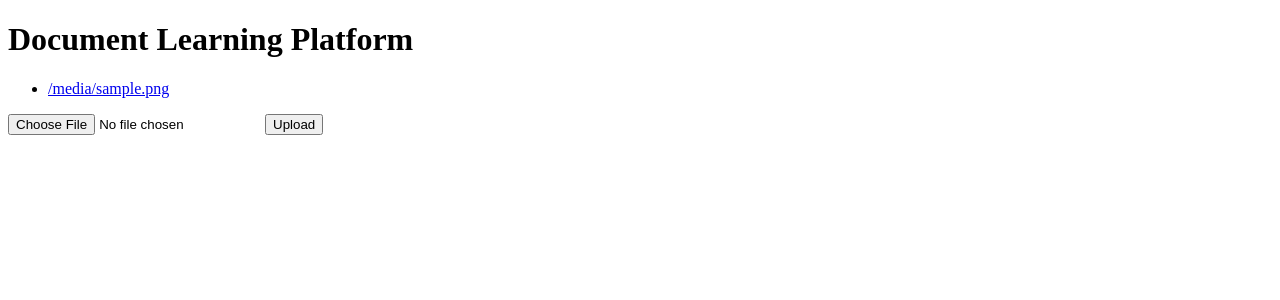
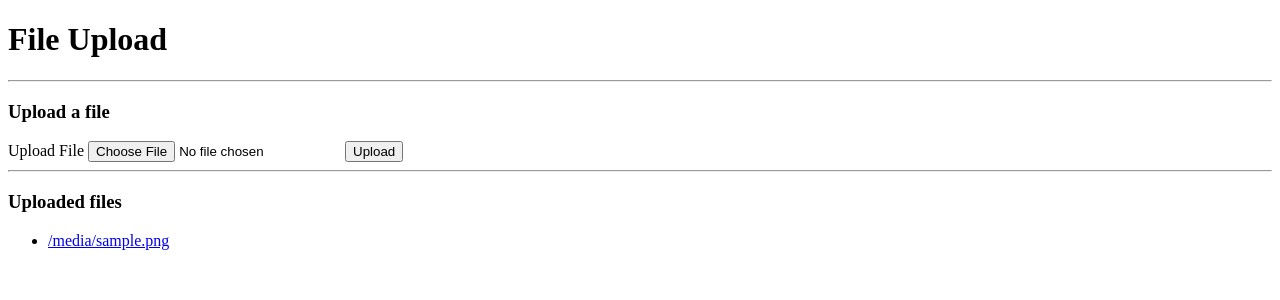
Before and after one commit to harih8608/leraning-site, a Flask app: template templates/index.html in a window 1280 px wide. Shown: the top 300 px of the page. Run offline with Flask 3, Linux system fonts and the light colour scheme; the template is opened without the code that fills it: values that come from a table or form of the project are taken from there, most other values are stand-ins (such as "Sample title", 1, 10 or a date in 2020); some libraries are stand-ins or nearby versions.

Commit message:
learn new

```diff
--- a/app.py
+++ b/app.py
@@ -1,19 +1,26 @@
 from flask import Flask, render_template, request, redirect, url_for
 import os
+from flask_wtf import FlaskForm
+from flask_wtf.file import FileField, FileAllowed, FileRequired
+from wtforms import SubmitField
+app = Flask(__name__)
+app.config['UPLOAD_FOLDER'] = os.path.join(os.getcwd(), r"C:\learning-platform\upload documents")
+app.config['SECRET_KEY'] = 'your_secret_key'
 
-app = Flask(__name__)
-app.config['UPLOAD_FOLDER'] = r"C:\learning-platform\upload documents"
+class UploadForm(FlaskForm):
+    file = FileField('Upload File', validators=[FileRequired(), FileAllowed(['pdf', 'doc', 'docx', 'txt'], 'Only PDF, DOC, DOCX, and TXT files allowed!')])
+    submit = SubmitField('Upload')
 
-@app.route('/')
+@app.route('/', methods=['GET', 'POST'])
 def index():
+    form = UploadForm()
+    if form.validate_on_submit():
+        file = form.file.data
+        filename = file.filename
+        file.save(os.path.join(app.config['UPLOAD_FOLDER'], filename))
+        return redirect(url_for('index'))
     files = os.listdir(app.config['UPLOAD_FOLDER'])
-    return render_template('index.html', files=files)
-
-@app.route('/upload', methods=['POST'])
-def upload():
-    file = request.files['file']
-    file.save(os.path.join(app.config['UPLOAD_FOLDER'], file.filename))
-    return redirect(url_for('index'))
+    return render_template('index.html', form=form, files=files)
 
 if __name__ == '__main__':
-    app.run()
+    app.run(debug=True)
--- a/templates/index.html
+++ b/templates/index.html
@@ -1,18 +1,27 @@
 <!DOCTYPE html>
 <html>
 <head>
-	<title>Document Learning Platform</title>
+    <title>File Upload</title>
 </head>
 <body>
-	<h1>Document Learning Platform</h1>
-	<ul>
-		{% for file in files %}
-			<li><a href="{{ url_for('static', filename=file) }}">{{ file }}</a></li>
-		{% endfor %}
-	</ul>
-	<form method="POST" action="{{ url_for('upload') }}" enctype="multipart/form-data">
-		<input type="file" name="file">
-		<input type="submit" value="Upload">
-	</form>
+    <h1>File Upload</h1>
+    <hr>
+    <h3>Upload a file</h3>
+    <form method="POST" enctype="multipart/form-data">
+        {{ form.csrf_token }}
+        {{ form.file.label }}
+        {{ form.file }}
+        {% for error in form.file.errors %}
+            <span style="color: red;">[{{ error }}]</span>
+        {% endfor %}
+        {{ form.submit }}
+    </form>
+    <hr>
+    <h3>Uploaded files</h3>
+    <ul>
+        {% for file in files %}
+            <li><a href="{{ url_for('static', filename='upload_documents/' + file) }}">{{ file }}</a></li>
+        {% endfor %}
+    </ul>
 </body>
 </html>
```
